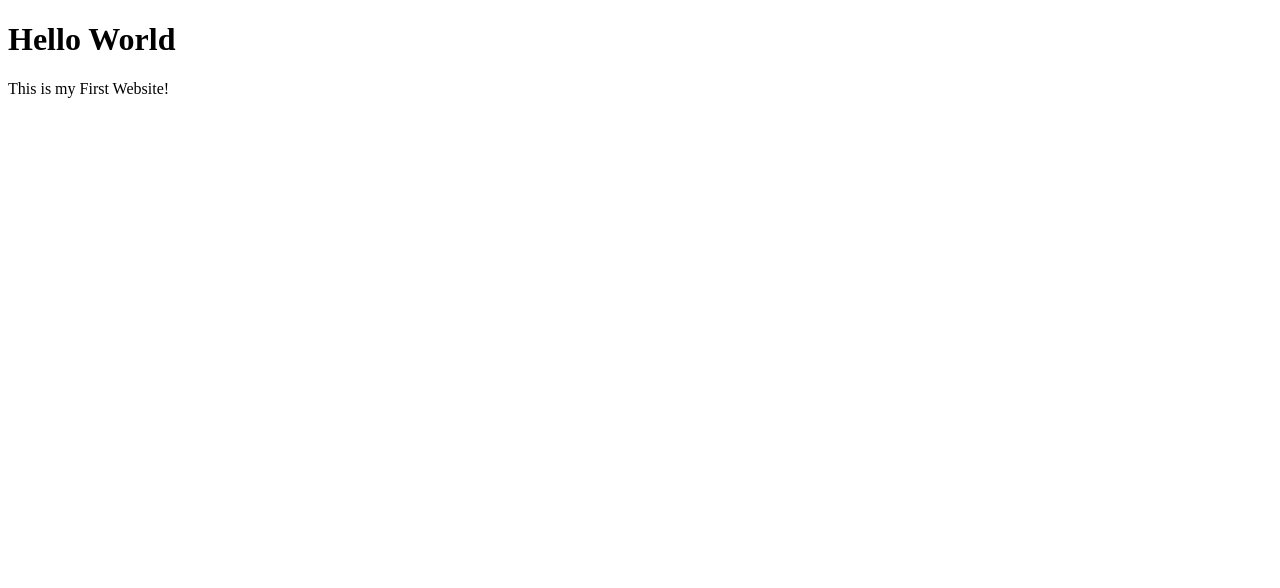
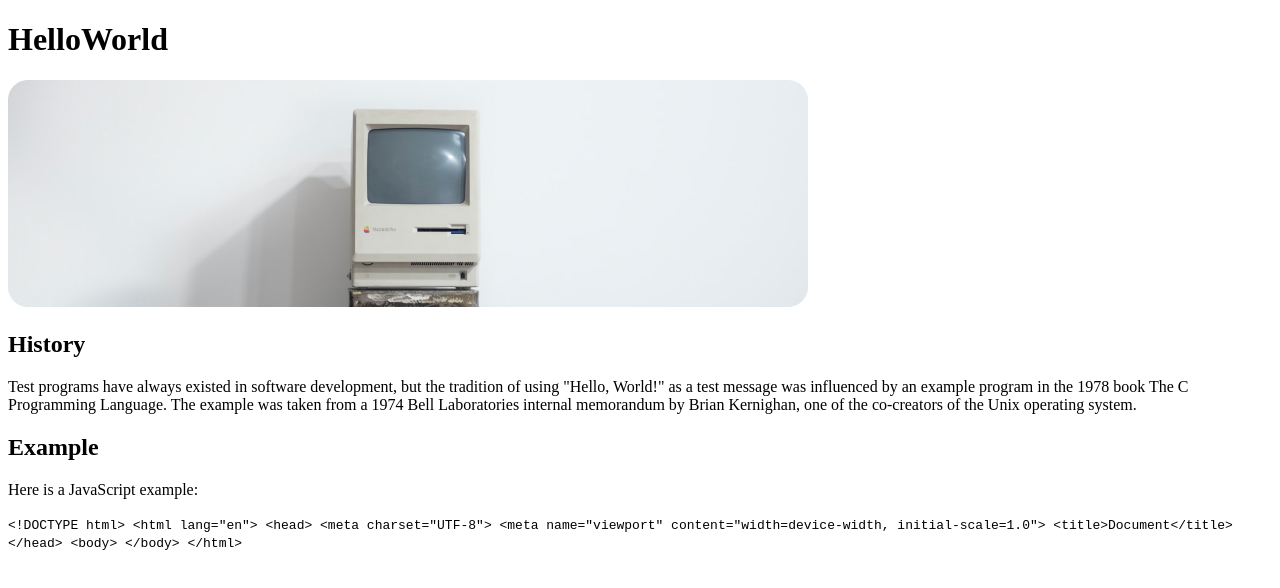
Before and after one commit to LPGLENDE/Hello-World, a plain HTML site: page index.html in a window 1280 px wide. Drawn offline with Linux system fonts and the light colour scheme.

Commit message:
Commit 1 Part 2

```diff
--- a/index.html
+++ b/index.html
@@ -6,7 +6,28 @@
     <title>Hello World</title>
 </head>
 <body>
-    <h1>Hello World</h1>
-    <p>This is my First Website!</p>
+    <h1>HelloWorld</h1>
+    <img src="images/mac.jpg" alt="Vintage mac">
+    <section>
+        <h2>History</h2>
+        <p>Test programs have always existed in software development, but the tradition of using "Hello, World!" as a test message was influenced by an example program in the 1978 book The C Programming Language. The example was taken from a 1974 Bell Laboratories internal memorandum by Brian Kernighan, one of the co-creators of the Unix operating system.</p>
+    </section>
+    <section>
+        <h2>Example</h2>
+        <p>Here is a JavaScript example:</p>
+        <code>
+            &lt;!DOCTYPE html&gt;
+            &lt;html lang="en"&gt;
+            &lt;head&gt;
+                &lt;meta charset="UTF-8"&gt;
+                &lt;meta name="viewport" content="width=device-width, initial-scale=1.0"&gt
+                &lt;title&gt;Document&lt;/title&gt;
+            &lt;/head&gt;
+            &lt;body&gt;
+
+            &lt;/body&gt;
+            &lt;/html&gt;
+        </code>
+    </section>
 </body>
 </html>
```
Also changed, not shown: images/example.jpg (added), images/history.jpg (added), images/mac.jpg (added).
